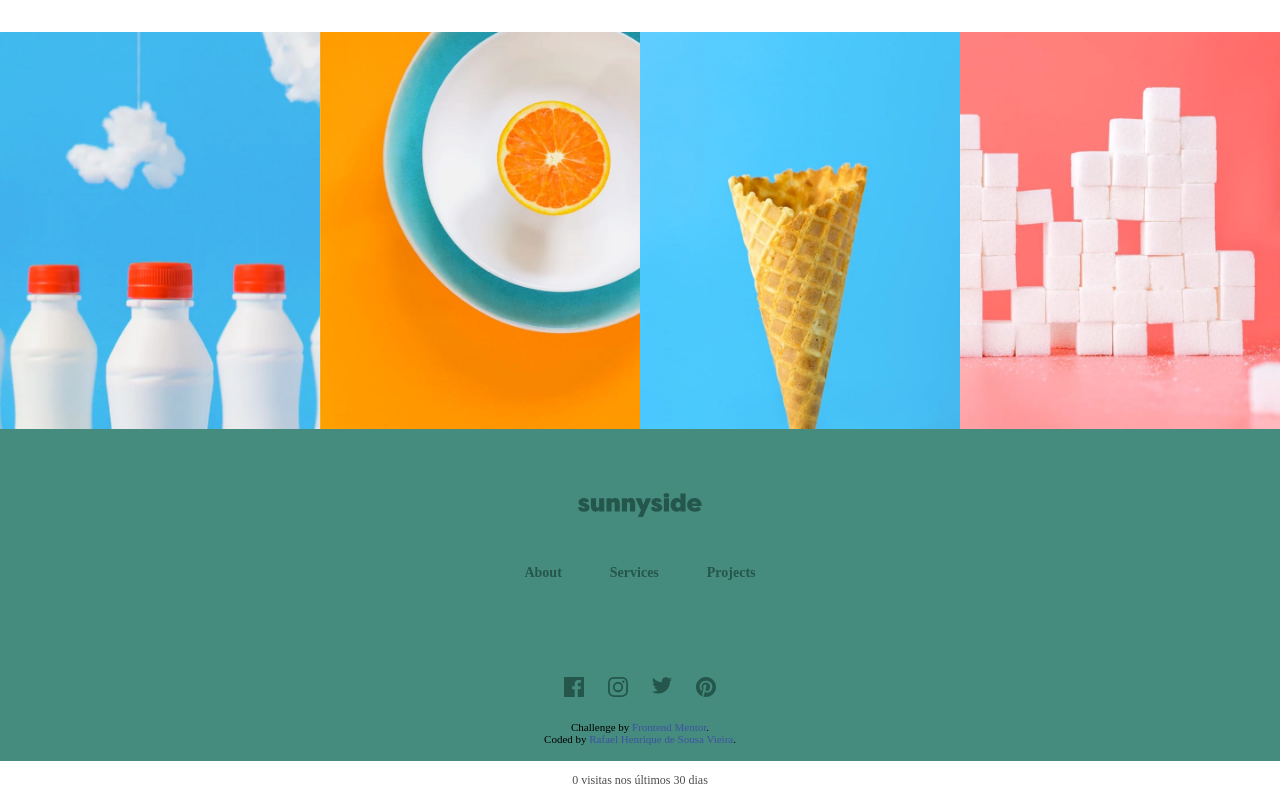
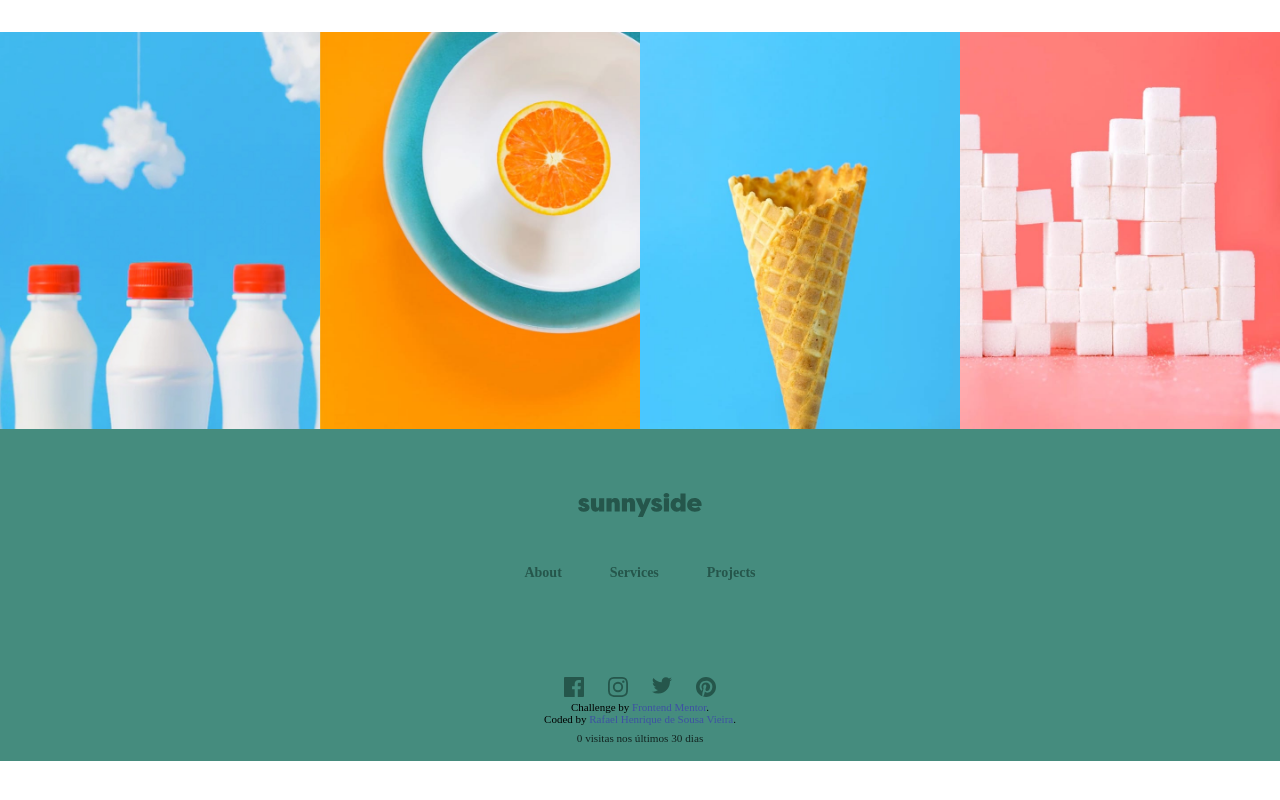
Before and after one commit to RafaelHDSV/Sunnyside-agency-landing-page, a plain HTML site: page index.html in a window 1280 px wide. Shown: the part 3755-4555 px from the top of the page. After the commit the page ends 4516 px from the top, so only its background shows below. Drawn offline with Linux system fonts and the light colour scheme.

Commit message:
Fix Vieira Analytics collect and visit-count footer placement.

```diff
--- a/index.html
+++ b/index.html
@@ -177,12 +177,13 @@
     <footer class=" attribution">
       <p>Challenge by <a href="https://www.frontendmentor.io?ref=challenge" target="_blank">Frontend Mentor</a>.</p>
       <p>Coded by <a href="https://github.com/RafaelHDSV" target="_blank">Rafael Henrique de Sousa Vieira</a>.</p>
-    </footer>
+      <p id="va-visits" aria-live="polite" hidden style="margin:0.35rem 0 0;padding:0;text-align:center;font-size:0.7rem;line-height:1.3;opacity:0.75;color:inherit"></p>
+  </footer>
   </section>
 
   <script src="script.js"></script>
 <script data-name="BMC-Widget" data-cfasync="false" src="https://cdnjs.buymeacoffee.com/1.0.0/widget.prod.min.js" data-id="vieira" data-description="Support me on Buy me a coffee!" data-message="" data-color="#FBD78C" data-position="Right" data-x_margin="18" data-y_margin="18"></script>
-    <p id="va-visits" aria-live="polite" hidden style="margin:0;padding:0.75rem 1rem;text-align:center;font-size:0.75rem;opacity:0.7"></p>
+    <script type="module" src="js/analytics.js"></script>
     <script type="module" src="js/visit-count.js"></script>
 </body>
 
--- /dev/null
+++ b/js/analytics.js
@@ -0,0 +1,3 @@
+import { trackPageview } from '../vendor/vieira-analytics/dist/index.js'
+
+trackPageview({ projectKey: 'sunnyside-landing-page' })
```
Also changed, not shown: vendor/vieira-analytics/package.json (added, +25 -0 lines), vendor/vieira-analytics/dist/chunk-7RC3YH4P.js (added), vendor/vieira-analytics/dist/index.js (added), vendor/vieira-analytics/dist/react.js (added), 3 other files.
